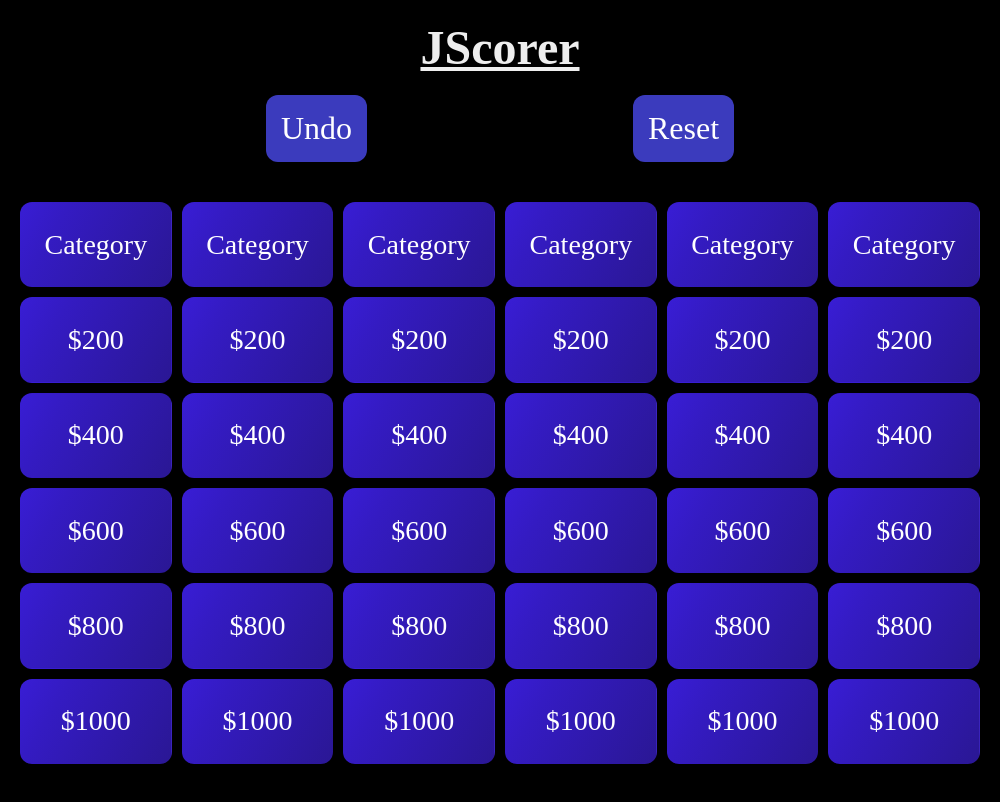
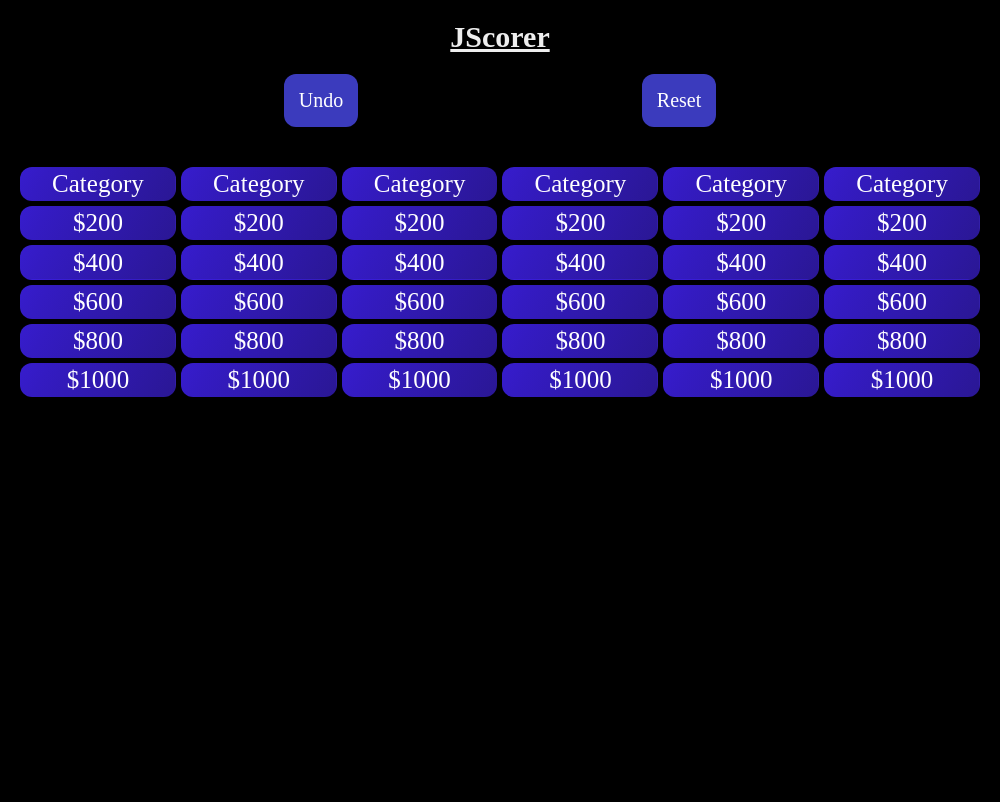
Before and after one commit to shayshunk/JScorer, an Electron app: page index.html in a window 1000 px wide. Drawn offline with Linux system fonts and the light colour scheme.

Commit message:
Set up fixed layout size.

```diff
--- a/css/style.css
+++ b/css/style.css
@@ -29,7 +29,7 @@ body {
   text-align: center;
   padding-top: 2%;
   padding-bottom: 2%;
-  font-size: 3em;
+  font-size: 3vw;
   text-decoration: underline;
 }
 
@@ -104,34 +104,15 @@ input[type="number"]::-webkit-outer-spin-button {
   opacity: 0.5;
 }
 
-.main-volume-slider {
-  accent-color: #e798d4;
-  flex: 100%;
-  max-width: 60%;
-  transition-property: filter, transform;
-  transition-duration: 250ms;
-}
-
-.main-volume-slider:hover {
-  filter: brightness(110%);
-  transform: scale(1.025);
-}
-
 .primary-button {
   background-color: #3b3bbd;
   border: none;
-  font-size: 2em;
+  font-size: 2vw;
   color: white;
   padding: 1.5%;
   border-radius: 12px;
   transition-property: filter, transform;
   transition-duration: 250ms;
-}
-
-.primary-button:hover {
-  filter: brightness(130%);
-  filter: hue-rotate(22deg);
-  transform: scale(1.1);
 }
 
 .primary-button:active {
@@ -143,12 +124,11 @@ input[type="number"]::-webkit-outer-spin-button {
   justify-content: space-evenly;
   grid-template-columns: repeat(6, 1fr);
   padding: 2%;
-  gap: 10px;
+  gap: 5px;
 }
 
 .sound-button {
   flex: 100%;
-  aspect-ratio: 16/9;
   background-color: var(--dark-blue);
   background-image: var(--gradient);
   background-size: 300%;
@@ -156,7 +136,7 @@ input[type="number"]::-webkit-outer-spin-button {
 
   border: none;
   cursor: pointer;
-  font-size: 1.75em;
+  font-size: 2.5vw;
   color: white;
   padding: 1.5%;
   padding-top: 2%;
@@ -168,13 +148,6 @@ input[type="number"]::-webkit-outer-spin-button {
 
   white-space: normal;
   word-wrap: break-word;
-}
-
-.sound-button:hover {
-  background-position: left;
-  transform: scale(1.05);
-  font-size: 1.76em;
-  transition: background-position 5s;
 }
 
 .sound-button.deleted {
@@ -356,9 +329,7 @@ img {
 
 .main-container {
   display: block;
-  height: 100vh;
-  width: 100vw;
-  flex-flow: column;
+  height: 100%;
 }
 
 .main-container .menu-container {
@@ -366,13 +337,13 @@ img {
   padding-bottom: 2%;
 }
 
-.main-container .button-container {
+.button-container {
   flex: 1 1 auto;
   width: 100%;
-  height: 80%;
+  height: 75%;
 }
 
-.button-container::-webkit-scrollbar {
+.but .button-container::-webkit-scrollbar {
   width: 13px;
 }
 
```
